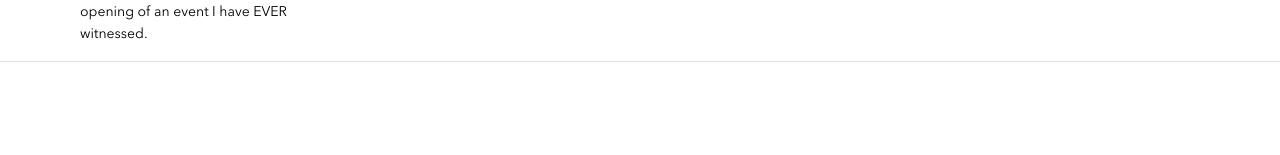
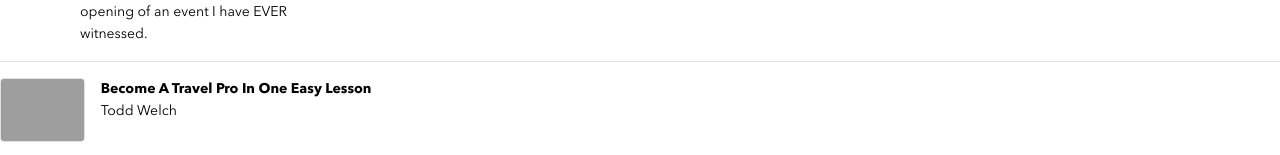
Before and after one commit to alisapromthep/alisa-promthep-brainflix, a React (Create React App) app: page / in a window 1280 px wide. Shown: the part 1880-2035 px from the top of the page. Before the commit the page ends 1942 px from the top, so only its background shows below. Built offline with nearby package versions, Linux system fonts and the light colour scheme.

Commit message:
video feed card component set up, initial style

```diff
--- a/src/App.js
+++ b/src/App.js
@@ -4,6 +4,7 @@ import Header from './components/Header/Header';
 import VideoPlayer from './components/VideoPlayer/VideoPlayer';
 import CommentForm from './components/CommentForm/CommentForm';
 import CommentCard from './components/CommentCard/CommentCard';
+import VideoFeed from './components/VideoFeed/VideoFeed';
 
 function App() {
   return (
@@ -14,6 +15,7 @@ function App() {
       <CommentForm />
       <CommentCard />
       <CommentCard />
+      <VideoFeed />
     </main>
     </>
   );
--- /dev/null
+++ b/src/components/VideoCard/VideoCard.js
@@ -0,0 +1,20 @@
+import './VideoCard.scss';
+import videoDetail from '../../data/video-details.json';
+
+function VideoCard() {
+    return (
+        <article className='card'>
+            <video className='card__thumbnail' poster={videoDetail[1].image}></video>
+            <div className='card__detail-container'>
+                <p className='card__title'>
+                    {videoDetail[1].title}
+                </p>
+                <p className='card__channel'>
+                {videoDetail[1].channel}
+                </p>
+            </div>
+        </article>
+    )
+}
+
+export default VideoCard;
--- /dev/null
+++ b/src/components/VideoCard/VideoCard.scss
@@ -0,0 +1,22 @@
+@use '../../styles/partials/mixins' as *;
+@use '../../styles/partials/color' as *;
+
+.card {
+
+    display: flex;
+    height: 6rem;
+    padding: 1rem 0;
+
+    &__thumbnail {
+        @include boxes-border;
+        background-color: $secondary_mercury;
+    }
+    &__detail-container {
+        margin-left: 1rem;
+    }
+
+    &__title {
+        font-weight: 700;
+    }
+
+}
--- /dev/null
+++ b/src/components/VideoFeed/VideoFeed.js
@@ -0,0 +1,12 @@
+import './VideoFeed.scss';
+import VideoCard from '../VideoCard/VideoCard';
+
+function VideoFeed () {
+    return (
+        <section>
+            <VideoCard />
+        </section>
+    )
+}
+
+export default VideoFeed;
--- a/src/components/VideoPlayer/VideoPlayer.js
+++ b/src/components/VideoPlayer/VideoPlayer.js
@@ -8,7 +8,7 @@ function VideoPlayer() {
 
     return (
         <section className='videoplayer'>
-            <video controls width="100%" poster={videoDetail[0].image}>
+            <video className='videoplayer__video' controls poster={videoDetail[0].image}>
                 <source src={videoDetail[0].video} type="video"/>
             </video>
             <h1 className='videoplayer__title'>{videoDetail[0].title}</h1>
--- a/src/components/VideoPlayer/VideoPlayer.scss
+++ b/src/components/VideoPlayer/VideoPlayer.scss
@@ -2,6 +2,10 @@
 @use '../../styles/partials/color' as *;
 
 .videoplayer{
+
+    &__video {
+        width: 100%;
+    }
 
     &__title {
 
```
Also changed, not shown: src/data/videos.json (+19 -1 lines), src/components/VideoFeed/VideoFeed.scss (added).
